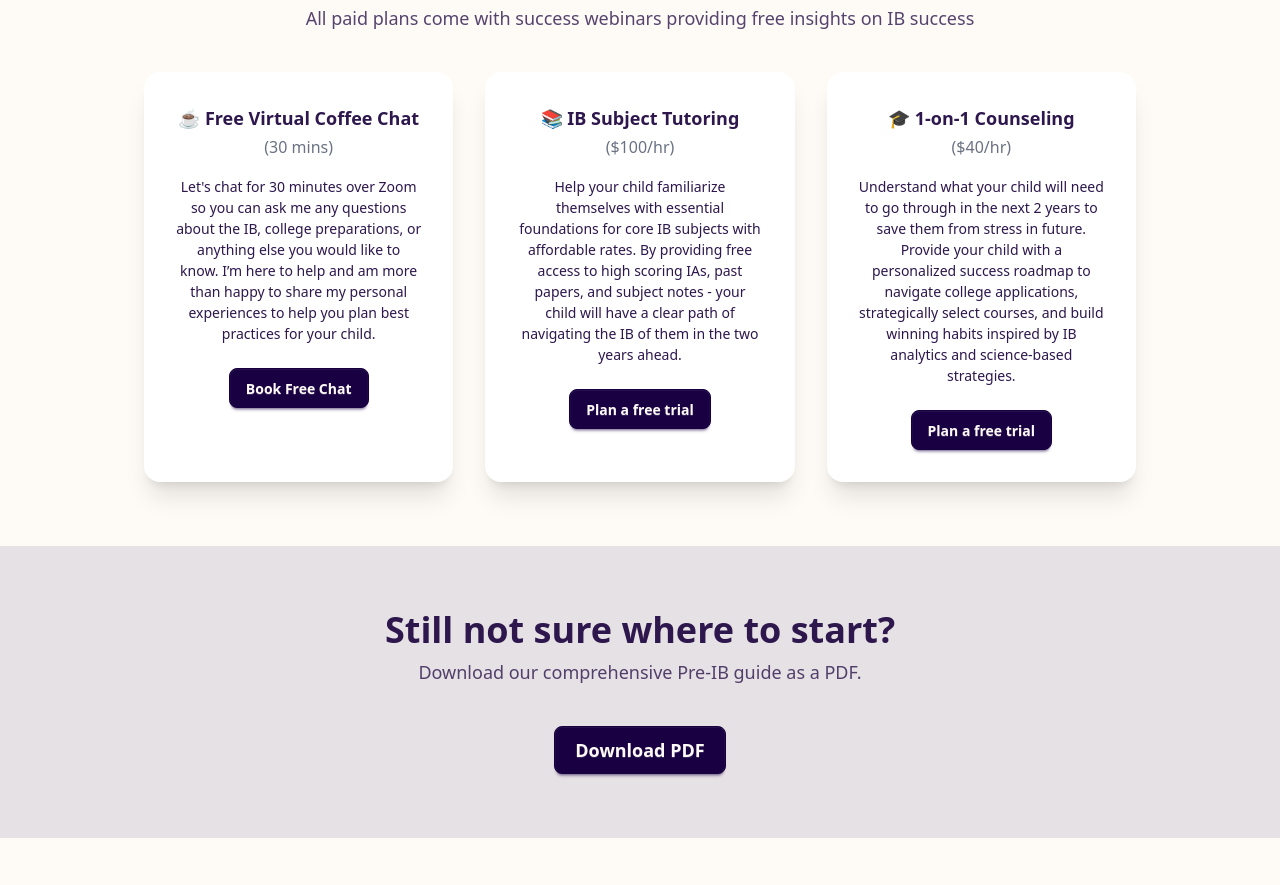
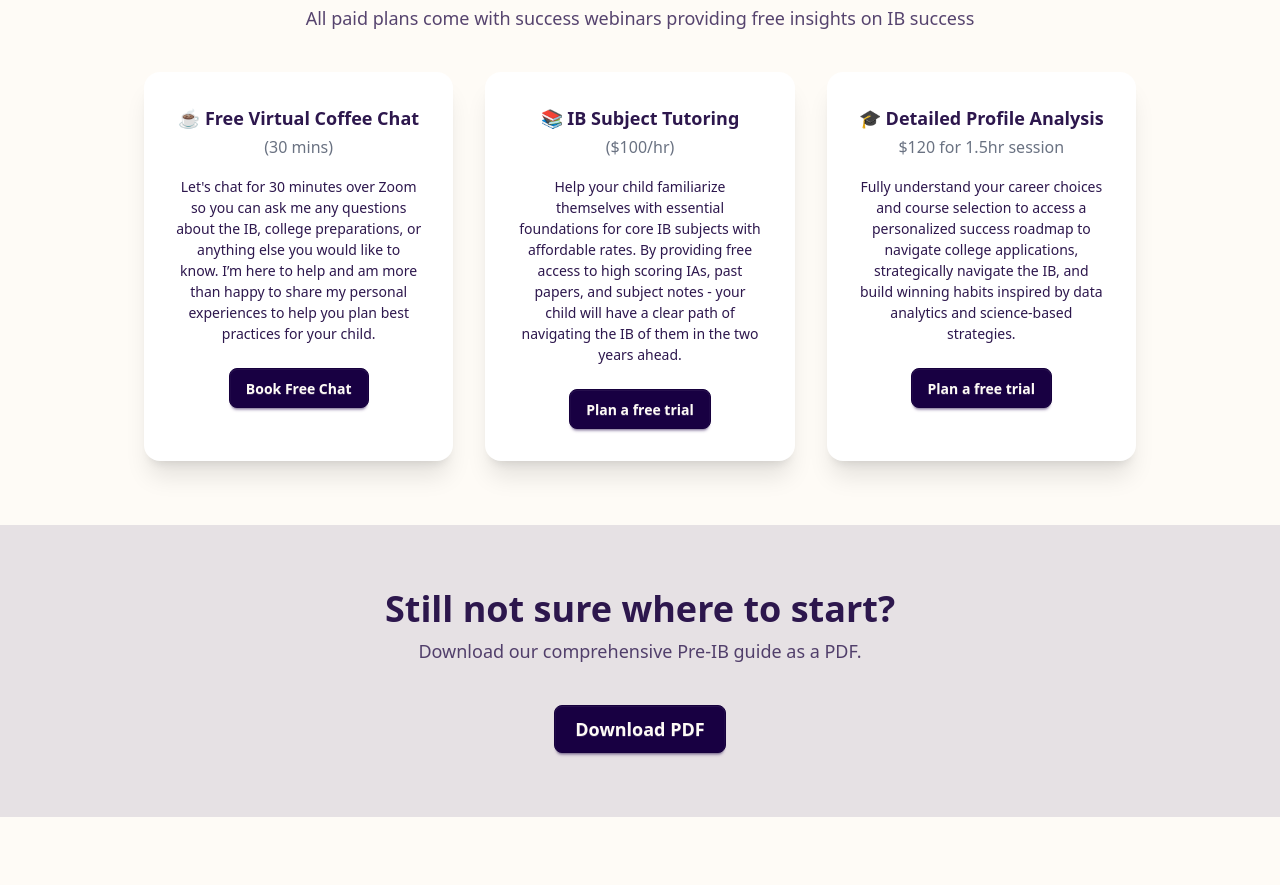
Before and after one commit to edwincheahmp4/admitiq, a SvelteKit app: page / in a window 1280 px wide. Shown: the part 1323-2208 px from the top of the page. Built offline with nearby package versions, Linux system fonts and the light colour scheme.

Commit message:
Update +page.svelte

```diff
--- a/src/routes/(marketing)/+page.svelte
+++ b/src/routes/(marketing)/+page.svelte
@@ -154,19 +154,18 @@
           </button></a>
         </div>
       </div>
-      <!-- 1-on-1 Pre-IB Counseling -->
+      <!-- Profile Analysis -->
       <div class="card bg-white shadow-xl rounded-2xl flex-1">
         <div class="card-body flex flex-col items-center text-center p-8">
           <div class="text-lg font-bold text-[#2d174d] mb-2">
-            🎓 1-on-1 Counseling <br />
-            <span class="font-normal text-base text-gray-500">($40/hr)</span>
+            🎓 Detailed Profile Analysis <br />
+            <span class="font-normal text-base text-gray-500">$120 for 1.5hr session </span>
           </div>
           <div class="text-[#2d174d] mb-4">
-            Understand what your child will need to go through in the next 2
-            years to save them from stress in future. Provide your child with a
+            Fully understand your career choices and course selection to access a
             personalized success roadmap to navigate college applications,
-            strategically select courses, and build winning habits inspired by
-            IB analytics and science-based strategies.
+            strategically navigate the IB, and build winning habits inspired by
+            data analytics and science-based strategies.
           </div>
           <a href="https://form.typeform.com/to/w6pC4DSO">
           <button class="btn btn-primary btn-wide mt-auto">
```
